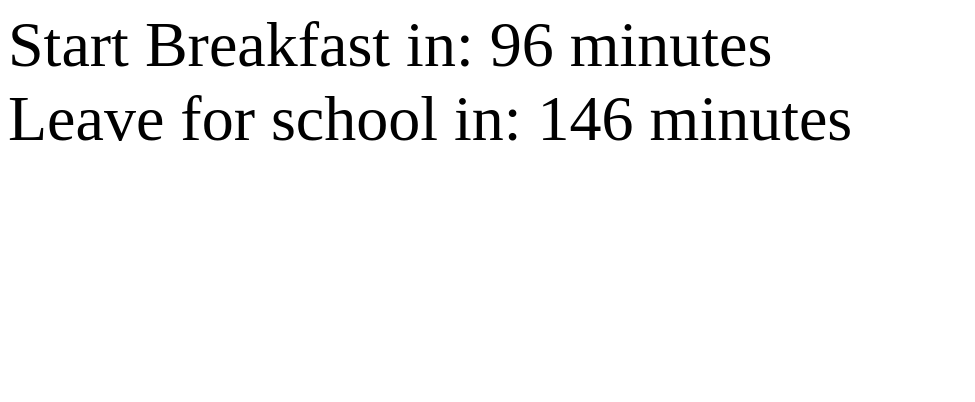
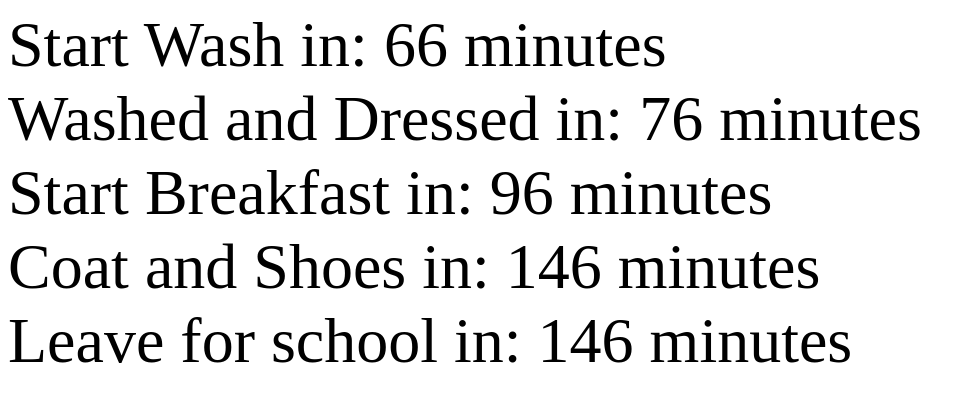
Before and after one commit to Foo42/kids-schedule-clock, a plain HTML site: page index.html in a window 1280 px wide. Shown: the whole page, without its empty margins (0-975 px from the left). Drawn offline with Linux system fonts and the light colour scheme.

Commit message:
added more items

```diff
--- a/index.html
+++ b/index.html
@@ -1,8 +1,12 @@
 <head>
 </head>
 <body style="font-size:4em;">
+<div class="deadline" data-time="7:10" data-lable="Start Wash"></div>
+<div class="deadline" data-time="7:20" data-lable="Washed and Dressed"></div>
 <div class="deadline" data-time="7:40" data-lable="Start Breakfast"></div>
+<div class="deadline" data-time="8:30" data-lable="Coat and Shoes"></div>
 <div class="deadline" data-time="8:30" data-lable="Leave for school"></div>
+
 <script>
 function timeNow(){
   return (new Date()).toISOString().substr(11,5);
```
